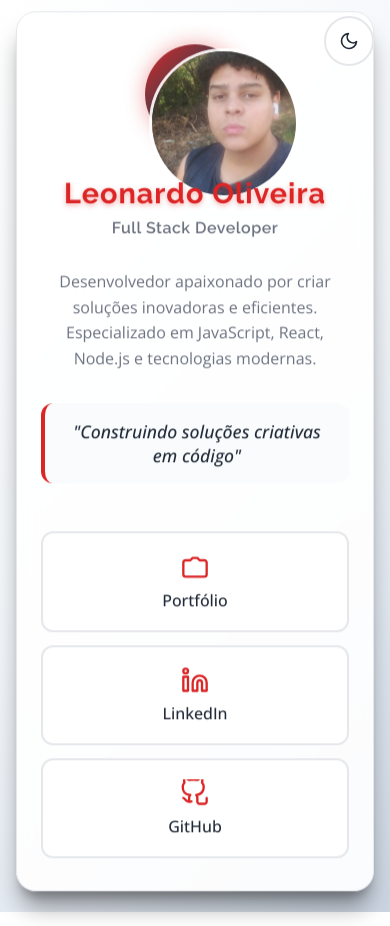
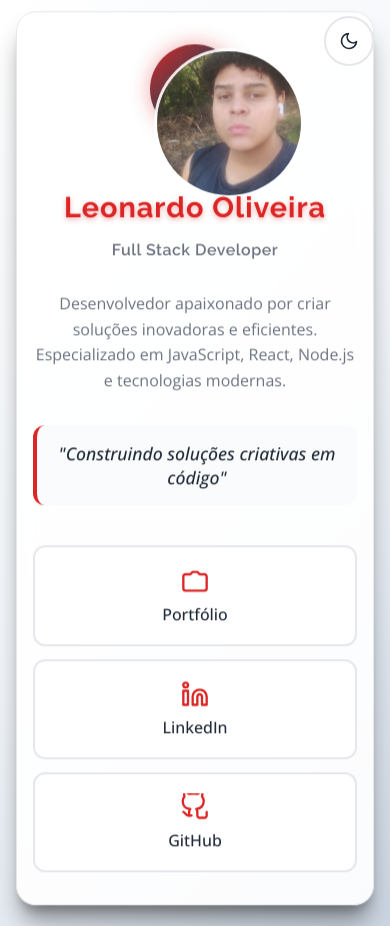
Before and after one commit to PedroLeoo07/digital-card, a Next.js app: page / in a window 390 px wide. Built offline with nearby package versions, Linux system fonts and the light colour scheme.

Commit message:
Refactor: correction Responsividade

```diff
--- a/src/app/page.module.css
+++ b/src/app/page.module.css
@@ -142,6 +142,8 @@
   border-radius: 50%;
   padding: 4px;
   animation: profileGlow 3s ease-in-out infinite alternate;
+  display: block;
+  margin: 0 auto;
 }
 
 .dark .profileImageWrapper {
@@ -422,21 +424,65 @@
     height: 28px;
   }
 
+  .profileContainer {
+    margin-bottom: 2.8rem;
+    margin-left: auto;
+    margin-right: auto;
+    text-align: center;
+  }
+
   .profileImageWrapper {
-    width: 120px;
-    height: 120px;
+    width: 110px;
+    height: 110px;
+    display: block;
+    margin: 0 auto;
+  }
+
+  .main {
+    padding: 2rem 1.5rem;
+  }
+
+  .header {
+    margin-bottom: 1.8rem;
   }
 }
 
 @media (max-width: 480px) {
+  .main {
+    padding: 2rem 1rem;
+  }
+
+  .profileContainer {
+    margin-bottom: 3.5rem;
+    margin-left: auto;
+    margin-right: auto;
+    text-align: center;
+  }
+
+  .profileImageWrapper {
+    width: 90px;
+    height: 90px;
+    display: block;
+    margin: 0 auto;
+  }
+
   .name {
     font-size: 1.8rem;
     font-family: 'Raleway', sans-serif;
+    margin-bottom: 1rem;
   }
 
   .title {
     font-size: 1rem;
     font-family: 'Raleway', sans-serif;
+  }
+
+  .header {
+    margin-bottom: 2rem;
+  }
+
+  .bio {
+    margin-bottom: 2rem;
   }
 
   .links {
@@ -445,10 +491,40 @@
 
   .quote {
     padding: 1rem;
+    margin-bottom: 2.5rem;
+  }
+
+}
+
+@media (max-width: 320px) {
+  .main {
+    padding: 1.5rem 0.8rem;
+  }
+
+  .profileContainer {
+    margin-bottom: 4rem;
+    margin-left: auto;
+    margin-right: auto;
+    text-align: center;
   }
 
   .profileImageWrapper {
-    width: 100px;
-    height: 100px;
+    width: 80px;
+    height: 80px;
+    display: block;
+    margin: 0 auto;
+  }
+
+  .name {
+    font-size: 1.5rem;
+    margin-bottom: 1.2rem;
+  }
+
+  .title {
+    font-size: 0.9rem;
+  }
+
+  .header {
+    margin-bottom: 2.5rem;
   }
 }
```
